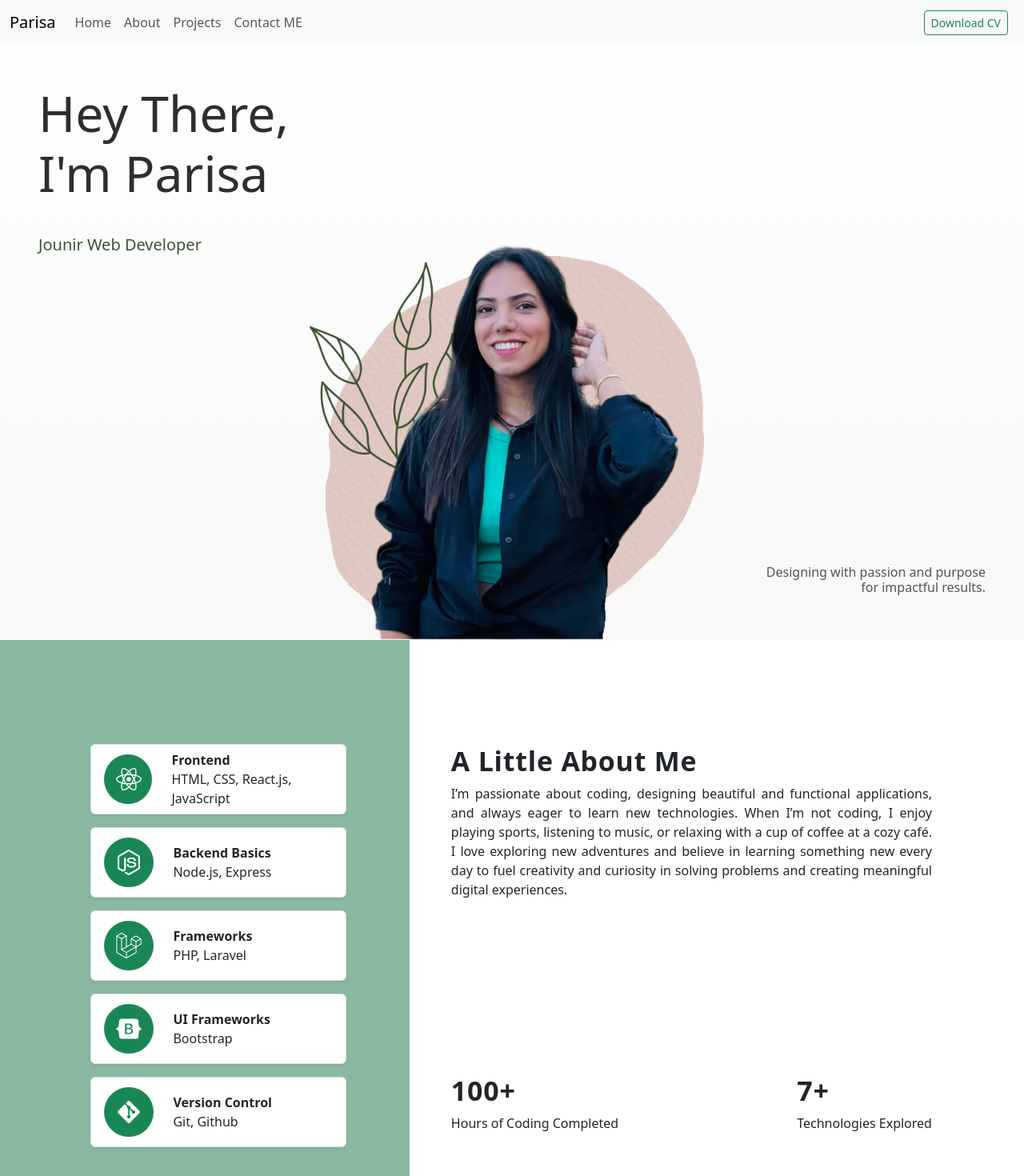
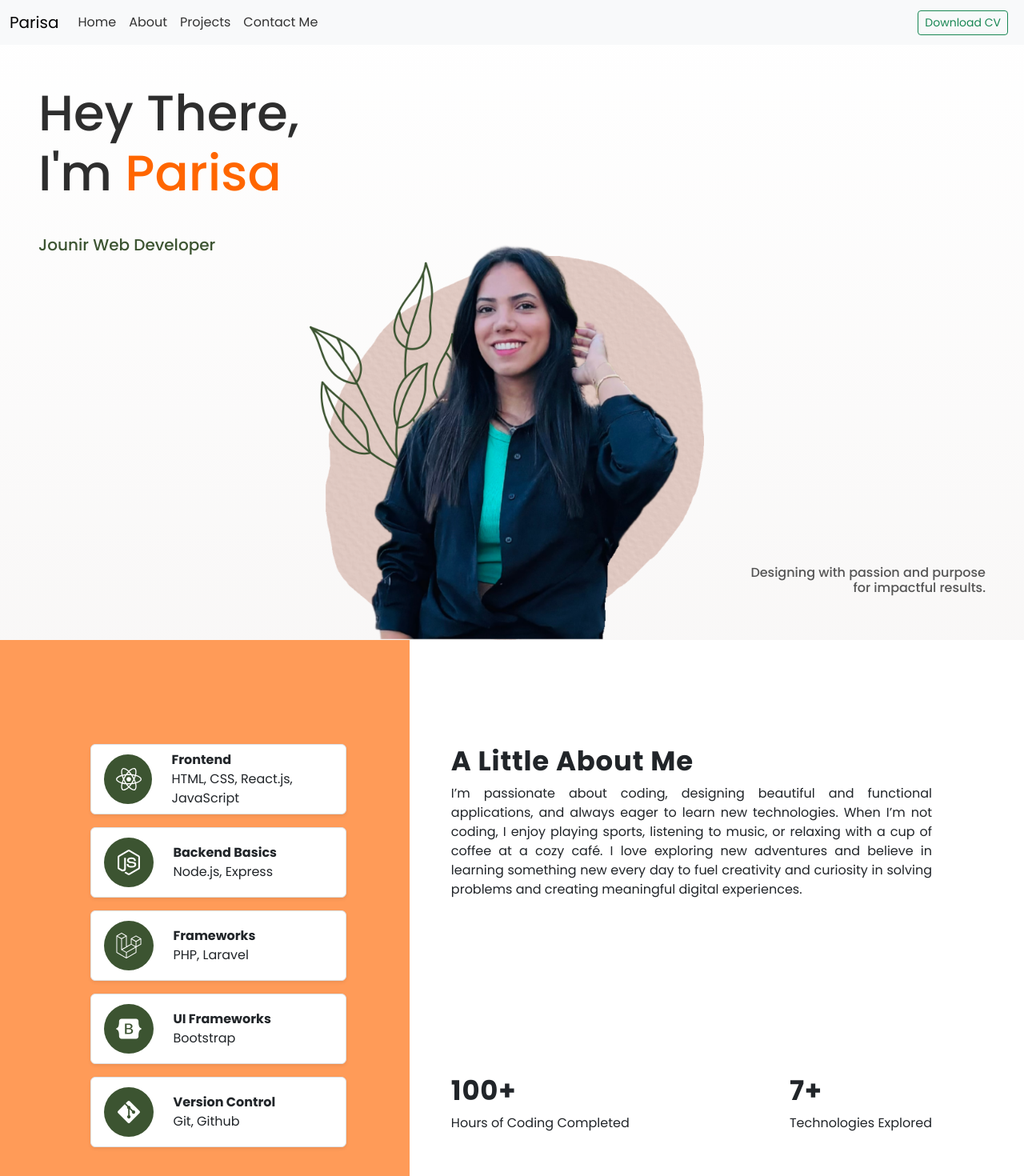
Before and after one commit to Parisa7422/Portfolio-v2, a React (Vite) app: page / in a window 1280 px wide. Shown: the top 1470 px of the page at 80% size. Built offline with nearby package versions, Linux system fonts and the light colour scheme.

Commit message:
Change css file and font, and add download feature for CV

```diff
--- a/index.html
+++ b/index.html
@@ -3,6 +3,7 @@
   <head>
     <meta charset="UTF-8" />
     <link rel="icon" type="image/svg+xml" href="/public/favicon.ico" />
+    <link href="https://fonts.googleapis.com/css2?family=Poppins:wght@300;400;500;700&display=swap" rel="stylesheet">
     <meta name="viewport" content="width=device-width, initial-scale=1.0" />
     <title>Parisa Tahery</title>
   </head>
--- a/package.json
+++ b/package.json
@@ -15,7 +15,8 @@
     "react": "^18.3.1",
     "react-dom": "^18.3.1",
     "react-icon": "^1.0.0",
-    "react-icons": "^5.3.0"
+    "react-icons": "^5.3.0",
+    "react-scroll": "^1.9.0"
   },
   "devDependencies": {
     "@types/react": "^18.2.55",
--- a/src/components/About/About.css
+++ b/src/components/About/About.css
@@ -14,6 +14,7 @@
 }
 
 .card-container__icon{
+    background: #3c5431;
    min-width: 60px;
    min-height: 60px;
    padding: 15px;
@@ -33,7 +34,7 @@
 
 
 .skills-container {
-    background-color: #89baa1; /* Green background */
+    background-color: #ff9b58; /* Green background */
     width: 40%; /* Adjust width as needed */
     height: 100%; /* Make it full height */
     position: absolute; /* Place behind the cards */
--- a/src/components/About/About.jsx
+++ b/src/components/About/About.jsx
@@ -13,40 +13,36 @@ const cards = [
     id: 1,
     title: "Frontend",
     description: "HTML, CSS,  React.js, JavaScript",
-    color: "success",
     icon: <FaReact className="react-icons" />,
   },
   {
     id: 2,
     title: "Backend Basics",
     description: "Node.js, Express",
-    color: "success",
     icon: <FaNodeJs className="react-icons" />,
   },
   {
     id: 3,
     title: "Frameworks",
     description: "PHP, Laravel",
-    color: "success",
     icon: <FaLaravel className="react-icons" />,
   },
   {
     id: 4,
     title: "UI Frameworks",
     description: "Bootstrap",
-    color: "success",
     icon: <FaBootstrap className="react-icons" />,
   },
   {
     id: 5,
     title: "Version Control",
     description: "Git, Github",
-    color: "success",
     icon: <FaGitAlt className="react-icons" />,
   },
 ];
 function About() {
   return (
+    <section id="about">
       <div className="about-section">
         <div className="skills-container"></div>
         <div className="container">
@@ -59,10 +55,11 @@ function About() {
                     I’m passionate about coding, designing beautiful and
                     functional applications, and always eager to learn new
                     technologies. When I’m not coding, I enjoy playing sports,
-                  listening to music, or relaxing with a cup of coffee at a cozy
-                  café. I love exploring new adventures and believe in learning
-                  something new every day to fuel creativity and curiosity in
-                  solving problems and creating meaningful digital experiences.
+                    listening to music, or relaxing with a cup of coffee at a
+                    cozy café. I love exploring new adventures and believe in
+                    learning something new every day to fuel creativity and
+                    curiosity in solving problems and creating meaningful
+                    digital experiences.
                   </div>
                 </div>
                 <div className="counter d-flex justify-content-between pt-4">
@@ -90,7 +87,6 @@ function About() {
                     title={item.title}
                     description={item.description}
                     icon={item.icon}
-                  color={item.color}
                   />
                 ))}
               </div>
@@ -98,6 +94,7 @@ function About() {
           </div>
         </div>
       </div>
+    </section>
   );
 }
 export default About;
@@ -105,9 +102,7 @@ export default About;
 function Card({ title, description, color, icon }) {
   return (
     <div className="card-container d-flex rounded align-items-center p-3 mb-3 border shadow-sm bg-body w-100">
-      <div
-        className={`card-container__icon rounded-circle text-white bg-${color}`}
-      >
+      <div className={`card-container__icon rounded-circle text-white `}>
         {icon}
       </div>
 
--- a/src/components/Contact.jsx
+++ b/src/components/Contact.jsx
@@ -16,6 +16,7 @@ const information = [
 
 function Contact() {
   return (
+    <section id="contact">
       <div className="contact-section">
         <div className="container flex-column">
           <div className="header d-flex justify-content-center">
@@ -34,6 +35,7 @@ function Contact() {
           </div>
         </div>
       </div>
+    </section>
   );
 }
 export default Contact;
--- a/src/components/Home/Home.jsx
+++ b/src/components/Home/Home.jsx
@@ -3,15 +3,21 @@ import "../Home/Home.css";
 
 function Home() {
   return (
+    <section id="home">
       <div className="homepage">
         <div className="homepage-header__title">
           <h1>
-          Hey There, <br /> I'm Parisa
+            Hey There, <br /> I'm{" "}
+            <span style={{ color: "#ff6600" }}>Parisa</span>
           </h1>
           <h5 className="header__subtitle">Jounir Web Developer</h5>
         </div>
         <div className="homepage-img">
-        <img src={profileImage} alt="profile" className="homepage-banner-img" />
+          <img
+            src={profileImage}
+            alt="profile"
+            className="homepage-banner-img"
+          />
         </div>
         <div className="homepage-header__description">
           <h6>
@@ -19,6 +25,7 @@ function Home() {
           </h6>
         </div>
       </div>
+    </section>
   );
 }
 
--- a/src/components/Navbar.jsx
+++ b/src/components/Navbar.jsx
@@ -1,4 +1,5 @@
 import "bootstrap/dist/js/bootstrap.bundle.min.js";
+import { Link } from "react-scroll";
 function Navbar() {
   return (
     <nav className="navbar navbar-expand-lg bg-light">
@@ -20,33 +21,50 @@ function Navbar() {
         <div className="collapse navbar-collapse" id="navbarSupportedContent">
           <ul className="navbar-nav me-auto mb-2 mb-lg-0">
             <li className="nav-item">
-              <a href="#" className="nav-link">
+              <Link className="nav-link" to="home" smooth={true} duration={500}>
                 Home
-              </a>
+              </Link>
             </li>
             <li className="nav-item">
-              <a href="#" className="nav-link">
+              <Link
+                className="nav-link"
+                to="about"
+                smooth={true}
+                duration={500}
+              >
                 About
-              </a>
+              </Link>
             </li>
             <li className="nav-item">
-              <a href="#" className="nav-link">
+              <Link
+                className="nav-link"
+                to="projects"
+                smooth={true}
+                duration={500}
+              >
                 Projects
-              </a>
+              </Link>
             </li>
             <li className="nav-item">
-              <a href="#" className="nav-link">
-                Contact ME
-              </a>
+              <Link
+                className="nav-link"
+                to="contact"
+                smooth={true}
+                duration={500}
+              >
+                Contact Me
+              </Link>
             </li>
           </ul>
           <form className="container-fulid justify-content-start">
-            <button
+            <a
+              href="/Portfolio-v2/Parisa_CV.pdf"
+              download="Parisa_CV.pdf"
               className="btn btn-sm btn-outline-success me-2"
               type="button"
             >
               Download CV
-            </button>
+            </a>
           </form>
         </div>
       </div>
--- a/src/components/Projects/Projects.jsx
+++ b/src/components/Projects/Projects.jsx
@@ -29,6 +29,7 @@ const projects = [
 ];
 function Projects() {
   return (
+    <section id="projects">
       <div className="projects-container">
         <div className="container">
           <div className="w-100 d-flex flex-column">
@@ -59,6 +60,7 @@ function Projects() {
           </div>
         </div>
       </div>
+    </section>
   );
 }
 export default Projects;
--- a/src/components/Resume/Resume.css
+++ b/src/components/Resume/Resume.css
@@ -28,6 +28,7 @@
     width: 13px;
     height: 13px;
     top:4%;
+    background: #3c5431;
 }
 
 .outline-circle{
--- a/src/components/Resume/Resume.jsx
+++ b/src/components/Resume/Resume.jsx
@@ -11,7 +11,6 @@ function Resume() {
             description={item.description}
             companyName={item.companyName}
             date={item.date}
-            color={item.color}
           />
         ))}
       </div>
@@ -28,7 +27,6 @@ const information = [
       "I developed and maintained frontend and backend functionalities using Laravel and PHP, managed databases with MySQL, and implemented secure user authentication with Laravel Passport. Using the Blade templating engine, I created responsive and dynamic interfaces. I collaborated with teams to improve website performance and user experience while utilizing Git and GitHub for version control and project management.",
     companyName: "FlyGames, Turkey",
     date: "Aug 2022 - May 2023",
-    color: "success",
   },
   {
     id: 2,
@@ -37,7 +35,6 @@ const information = [
       "I developed kitchen appliance projects using C# for software solutions, maintained servers to ensure stability and security, and resolved hardware issues to enhance system performance and reduce downtime.",
     companyName: "Rubino, Iran",
     date: "Feb 2017 - Feb 2022",
-    color: "danger",
   },
 ];
 
@@ -46,7 +43,7 @@ function JobPosition({ jobPosition, description, companyName, date, color }) {
     <div className="job-container d-flex w-100 position-relative">
       <div className="left-shape position-relative">
         <div
-          className={`solid-circle bg-${color} rounded-circle position-absolute start-50 translate-middle`}
+          className={`solid-circle rounded-circle position-absolute start-50 translate-middle`}
         ></div>
         <div className="outline-circle rounded-circle border-dark border-2 position-absolute  start-50 translate-middle "></div>
         <div className="vertical-line position-absolute start-50 translate-middle"></div>
--- a/src/index.css
+++ b/src/index.css
@@ -9,6 +9,7 @@ body{
     /* background-color: rgb(255, 255, 255); */
     background: linear-gradient(#fff, #dcd5d3);
     overflow-x: hidden;
+    font-family: 'Poppins', sans-serif;
 }
 
 h1{
@@ -20,8 +21,38 @@ h2{
     font-size: calc(1.4rem + .9vw);
     font-weight: 700;
     letter-spacing: .05rem;
+
 }
 
+
+/************ NAVBAR SECTION **********/
+.nav-link {
+    cursor: pointer;
+    position: relative;
+    text-decoration: none;
+    color: #333;
+    transition: color 0.3s ease-in-out;
+  }
+
+  .nav-link:hover {
+    color: #ff6600;
+  }
+
+  .nav-link::after {
+    content: "";
+    position: absolute;
+    width: 0;
+    height: 2px;
+    bottom: -5px;
+    left: 50%;
+    background-color: #ff6600;
+    transition: width 0.3s ease-in-out, left 0.3s ease-in-out;
+  }
+
+  .nav-link:hover::after {
+    width: 100%;
+    left: 0;
+  }
 /************ CONTACT SECTION **********/
 
 .contact-section, .footer-section{
@@ -31,12 +62,12 @@ h2{
 
 .social-media-icon {
     font-size: 3em;
-    color: #000000; /* Change this to the desired color */
+    color: #000000;
     transition: color 0.3s;
   }
 
   .social-media-icon:hover {
-    color: #347949; /* Optional: Change the color when hovered */
+    color: #ff6600;
   }
 
 
```
Also changed, not shown: 2 other files (tests, documents, lock files or other folders). Lines whose indentation alone changed are shown as unchanged.
